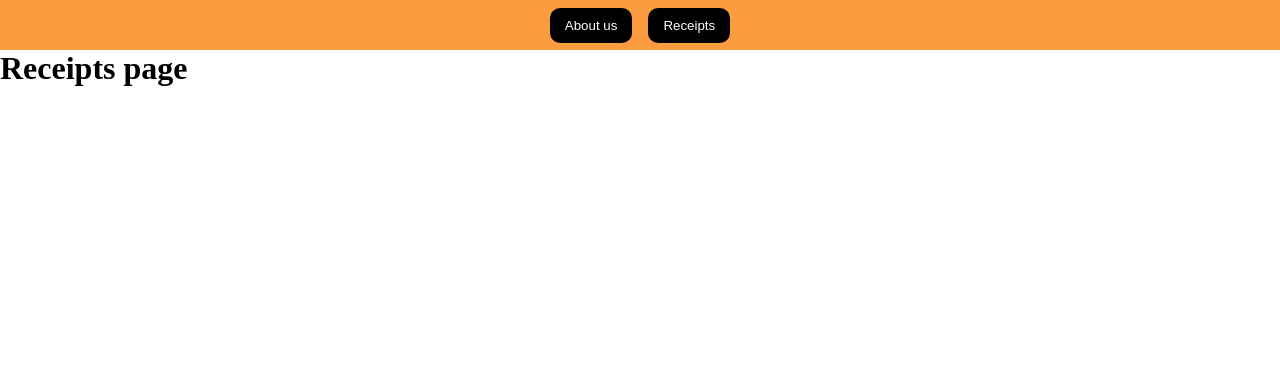
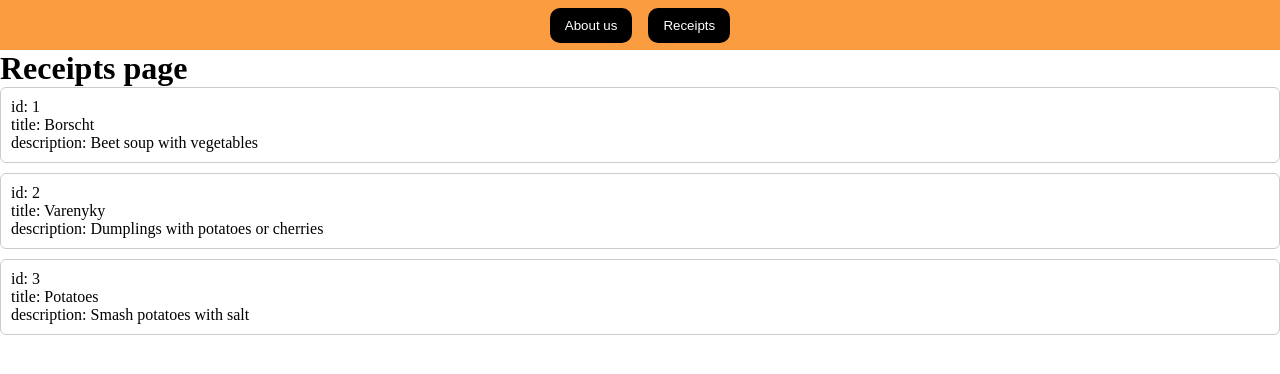
Before and after one commit to valtykhoniuk/cooking-receipts-web-app, a Vue app: page /receipts in a window 1280 px wide. Shown: the top 374 px of the page. Built offline with nearby package versions, Linux system fonts and the light colour scheme.

Commit message:
added: receiptItem, receiptList, receipts page

```diff
--- a/src/components/ReceiptItem.vue
+++ b/src/components/ReceiptItem.vue
@@ -0,0 +1,26 @@
+<template>
+  <div class="receipt">
+    <div>id: {{ receipt.id }}</div>
+    <div>title: {{ receipt.title }}</div>
+    <div>description: {{ receipt.description }}</div>
+  </div>
+</template>
+
+<script setup lang="ts">
+interface Receipt {
+  id: number;
+  title: string;
+  description: string;
+}
+
+defineProps<{ receipt: Receipt }>();
+</script>
+
+<style scoped>
+.receipt {
+  border: 1px solid #ccc;
+  padding: 10px;
+  margin-bottom: 10px;
+  border-radius: 6px;
+}
+</style>
--- a/src/components/ReceiptsList.vue
+++ b/src/components/ReceiptsList.vue
@@ -0,0 +1,27 @@
+<template>
+  <div v-if="receipts.length > 0">
+    <transition-group name="post-list" tag="div">
+      <ReceiptItem
+        v-for="receipt in receipts"
+        :key="receipt.id"
+        :receipt="receipt"
+      />
+    </transition-group>
+  </div>
+
+  <h2 v-else>Nothing found :[</h2>
+</template>
+
+<script setup lang="ts">
+import ReceiptItem from "./ReceiptItem.vue";
+
+interface Receipt {
+  id: number;
+  title: string;
+  description: string;
+}
+
+defineProps<{ receipts: Receipt[] }>();
+</script>
+
+<style scoped></style>
--- a/src/views/Receipts.vue
+++ b/src/views/Receipts.vue
@@ -1,7 +1,31 @@
 <template>
   <h1>Receipts page</h1>
+  <ReceiptsList :receipts="receipts" />
 </template>
 
-<script setup lang="ts"></script>
+<script setup lang="ts">
+import { ref } from "vue";
+import ReceiptsList from "../components/ReceiptsList.vue";
+
+interface Receipt {
+  id: number;
+  title: string;
+  description: string;
+}
+
+const receipts = ref<Receipt[]>([
+  { id: 1, title: "Borscht", description: "Beet soup with vegetables" },
+  {
+    id: 2,
+    title: "Varenyky",
+    description: "Dumplings with potatoes or cherries",
+  },
+  {
+    id: 3,
+    title: "Potatoes",
+    description: "Smash potatoes with salt",
+  },
+]);
+</script>
 
 <style scoped></style>
```
